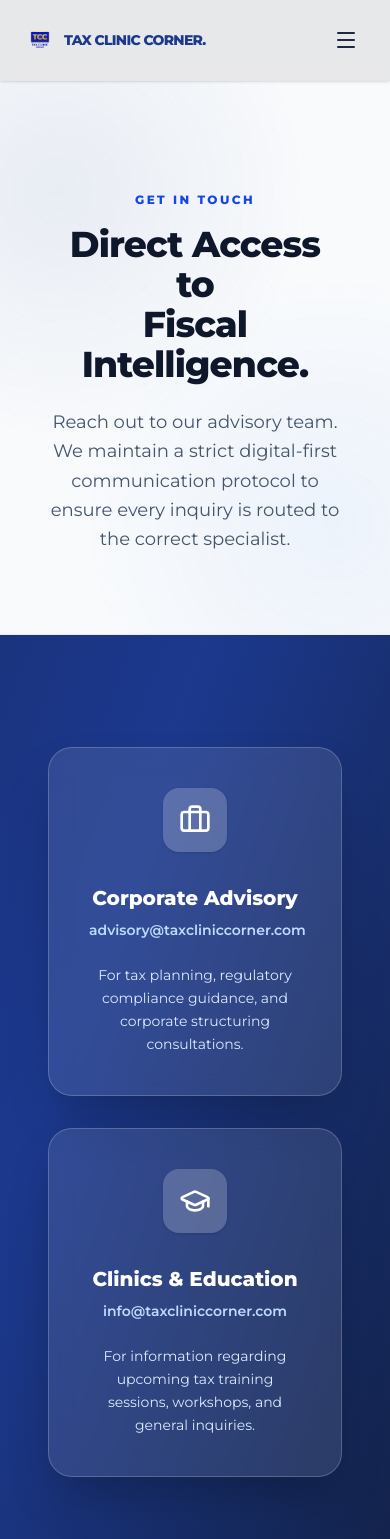
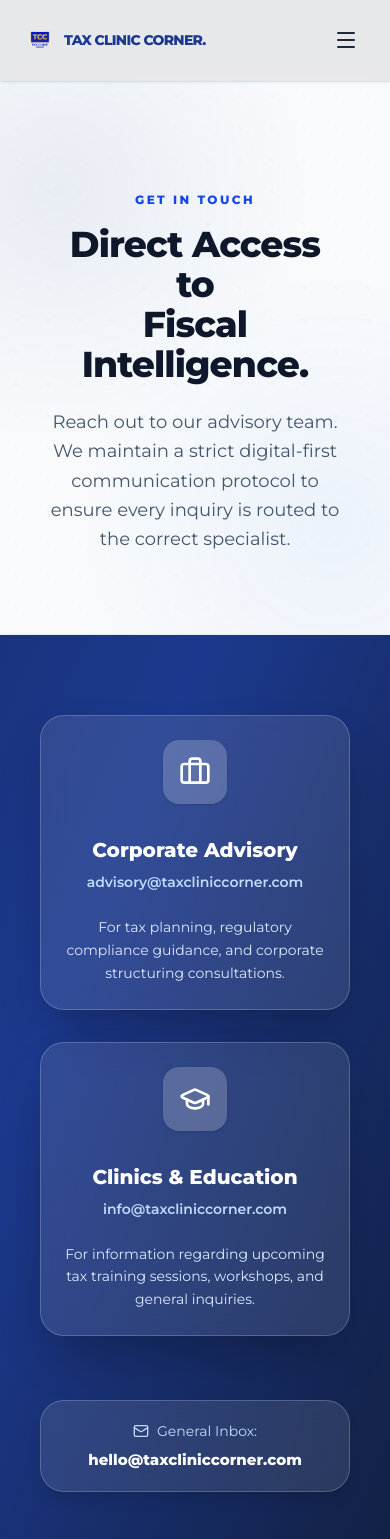
Before and after one commit to cleanframe-studios/tcc-website, a Next.js app: page /contact in a window 390 px wide. Shown: the top 1539 px of the page. Built offline with nearby package versions, Linux system fonts and the light colour scheme.

Commit message:
Prevent contact card text overflow

```diff
--- a/src/app/contact/page.tsx
+++ b/src/app/contact/page.tsx
@@ -20,7 +20,7 @@ export default function Contact() {
       </section>
 
       {/* SECTION 2: Rich Moving Blue Gradient (Cards & Fallback) */}
-      <section className="py-28 px-6 bg-linear-to-br from-blue-950 via-blue-900 to-slate-900 animate-moving-gradient text-white">
+      <section className="py-20 sm:py-28 px-4 sm:px-6 bg-linear-to-br from-blue-950 via-blue-900 to-slate-900 animate-moving-gradient text-white">
         <div className="max-w-4xl mx-auto">
 
           <div className="grid grid-cols-1 md:grid-cols-2 gap-8 mb-16">
@@ -28,7 +28,7 @@ export default function Contact() {
             {/* Advisory Card */}
             <a
               href="mailto:advisory@taxcliniccorner.com"
-              className="group block p-10 md:p-12 rounded-3xl border border-white/20 bg-white/10 backdrop-blur-md transition-all duration-500 hover:-translate-y-2 hover:bg-white/20 shadow-2xl text-center btn-shine"
+              className="group block min-w-0 p-6 sm:p-10 md:p-12 rounded-3xl border border-white/20 bg-white/10 backdrop-blur-md transition-all duration-500 hover:-translate-y-2 hover:bg-white/20 shadow-2xl text-center btn-shine"
             >
               <div className="w-16 h-16 bg-white/20 rounded-2xl flex items-center justify-center mx-auto mb-8 shadow-sm">
                 <Briefcase className="w-8 h-8 text-white" />
@@ -36,10 +36,10 @@ export default function Contact() {
               <h2 className="text-xl font-extrabold text-white mb-2">
                 Corporate Advisory
               </h2>
-              <p className="text-sm font-semibold text-blue-200 mb-6">
+              <p className="text-sm font-semibold text-blue-200 mb-6 break-all">
                 advisory@taxcliniccorner.com
               </p>
-              <p className="text-blue-100 leading-relaxed text-sm">
+              <p className="text-blue-100 leading-relaxed text-sm break-words">
                 For tax planning, regulatory compliance guidance, and corporate structuring consultations.
               </p>
             </a>
@@ -47,7 +47,7 @@ export default function Contact() {
             {/* Clinics Card */}
             <a
               href="mailto:info@taxcliniccorner.com"
-              className="group block p-10 md:p-12 rounded-3xl border border-white/20 bg-white/10 backdrop-blur-md transition-all duration-500 hover:-translate-y-2 hover:bg-white/20 shadow-2xl text-center btn-shine"
+              className="group block min-w-0 p-6 sm:p-10 md:p-12 rounded-3xl border border-white/20 bg-white/10 backdrop-blur-md transition-all duration-500 hover:-translate-y-2 hover:bg-white/20 shadow-2xl text-center btn-shine"
             >
               <div className="w-16 h-16 bg-white/20 rounded-2xl flex items-center justify-center mx-auto mb-8 shadow-sm">
                 <GraduationCap className="w-8 h-8 text-white" />
@@ -55,10 +55,10 @@ export default function Contact() {
               <h2 className="text-xl font-extrabold text-white mb-2">
                 Clinics & Education
               </h2>
-              <p className="text-sm font-semibold text-blue-200 mb-6">
+              <p className="text-sm font-semibold text-blue-200 mb-6 break-all">
                 info@taxcliniccorner.com
               </p>
-              <p className="text-blue-100 leading-relaxed text-sm">
+              <p className="text-blue-100 leading-relaxed text-sm break-words">
                 For information regarding upcoming tax training sessions, workshops, and general inquiries.
               </p>
             </a>
@@ -69,13 +69,13 @@ export default function Contact() {
           <div className="flex justify-center w-full">
             <a
               href="mailto:hello@taxcliniccorner.com"
-              className="flex flex-col sm:flex-row items-center justify-center gap-2 sm:gap-4 px-6 sm:px-8 py-5 sm:py-4 rounded-3xl sm:rounded-full bg-white/10 backdrop-blur-md border border-white/20 shadow-lg transition-all duration-300 transform hover:scale-105 active:scale-95 hover:bg-linear-to-r hover:from-blue-800 hover:to-blue-900 hover:border-blue-700 w-full max-w-[90%] sm:max-w-fit group"
+              className="flex min-w-0 flex-col sm:flex-row items-center justify-center gap-2 sm:gap-4 px-5 sm:px-8 py-5 sm:py-4 rounded-3xl sm:rounded-full bg-white/10 backdrop-blur-md border border-white/20 shadow-lg transition-all duration-300 transform hover:scale-105 active:scale-95 hover:bg-linear-to-r hover:from-blue-800 hover:to-blue-900 hover:border-blue-700 w-full max-w-full sm:max-w-fit group"
             >
               <div className="flex items-center gap-2 text-sm font-medium text-blue-200 group-hover:text-blue-100 transition-colors">
                 <Mail className="w-4 h-4" />
                 <span>General Inbox:</span>
               </div>
-              <span className="text-white font-extrabold break-word max-w-full text-center text-[15px] sm:text-base">
+              <span className="text-white font-extrabold break-all max-w-full text-center text-[15px] sm:text-base">
                 hello@taxcliniccorner.com
               </span>
             </a>
```
